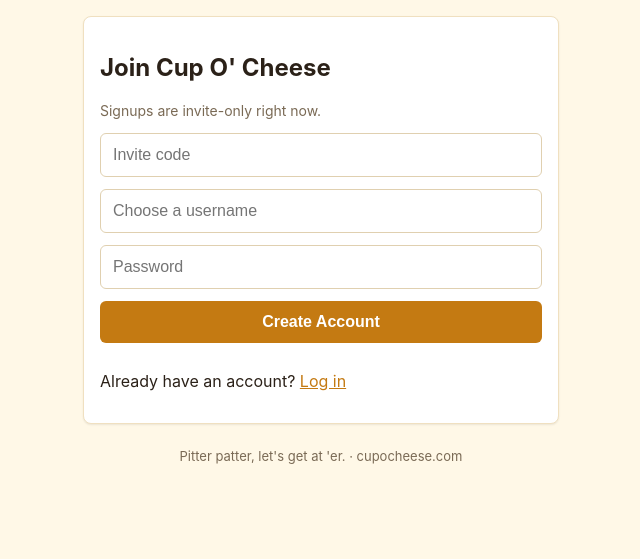
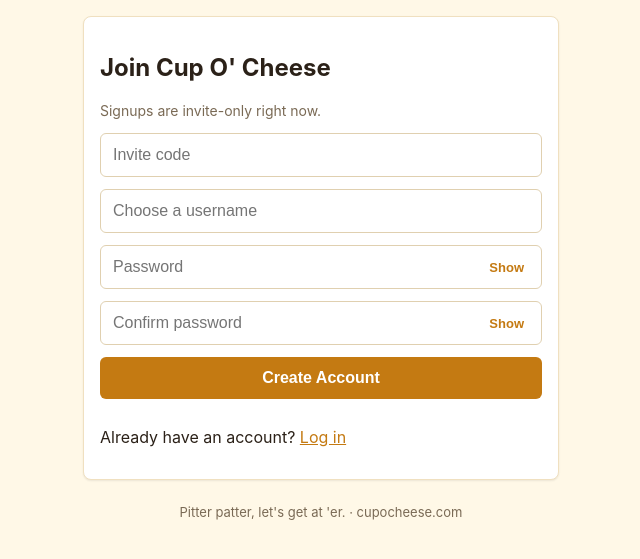
Before and after one commit to jason85alexander-arch/cupocheese, a Flask app: page /register in a window 1280 px wide. Shown: the part 50-609 px from the top of the page, without its empty margins (319-959 px from the left). Run offline with Flask 3, Linux system fonts and the light colour scheme.

Commit message:
Add confirm password and show/hide toggles on register
Require matching password confirmation on register (client + server).
Add Show/Hide toggles on register and login password fields.

```diff
--- a/app.py
+++ b/app.py
@@ -56,12 +56,16 @@ def register():
     if request.method == "POST":
         username = request.form["username"].strip()
         password = request.form["password"]
+        password_confirm = request.form.get("password_confirm", "")
         invite = request.form.get("invite", "").strip()
         if invite != INVITE_CODE:
             flash("Signups are closed. You need an invite.")
             return redirect(url_for("register"))
         if not username or not password:
             flash("Username and password required")
+            return redirect(url_for("register"))
+        if password != password_confirm:
+            flash("Passwords must match")
             return redirect(url_for("register"))
         db = get_db()
         # First account only: if any users exist, block further signups even with the invite
--- a/templates/base.html
+++ b/templates/base.html
@@ -21,6 +21,15 @@
         .nav-links a { margin-left: 12px; }
         .tagline { text-align: center; color: #7a6a55; font-size: 13px; margin-top: 24px; }
         a { color: #c47a12; }
+        .password-field { position: relative; margin-bottom: 12px; }
+        .password-field input { margin-bottom: 0; padding-right: 72px; }
+        .password-field .toggle-password {
+            position: absolute; right: 8px; top: 50%; transform: translateY(-50%);
+            width: auto; margin: 0; padding: 6px 10px; font-size: 13px;
+            background: transparent; color: #c47a12; border: none; font-weight: 600;
+        }
+        .password-field .toggle-password:hover { background: transparent; color: #a8660e; }
+        .field-error { color: #a33; font-size: 14px; margin: -4px 0 12px; }
     </style>
 </head>
 <body>
--- a/templates/register.html
+++ b/templates/register.html
@@ -4,12 +4,61 @@
 <div class="card">
     <h2>Join Cup O' Cheese</h2>
     <p style="color:#7a6a55;font-size:14px;">Signups are invite-only right now.</p>
-    <form method="post">
+    <form method="post" id="register-form">
         <input type="text" name="invite" placeholder="Invite code" required autocomplete="off">
-        <input type="text" name="username" placeholder="Choose a username" required>
-        <input type="password" name="password" placeholder="Password" required>
+        <input type="text" name="username" placeholder="Choose a username" required autocomplete="username">
+        <div class="password-field">
+            <input type="password" name="password" id="password" placeholder="Password" required autocomplete="new-password">
+            <button type="button" class="toggle-password" data-target="password" aria-label="Show password">Show</button>
+        </div>
+        <div class="password-field">
+            <input type="password" name="password_confirm" id="password_confirm" placeholder="Confirm password" required autocomplete="new-password">
+            <button type="button" class="toggle-password" data-target="password_confirm" aria-label="Show password">Show</button>
+        </div>
+        <p id="password-mismatch" class="field-error" hidden>Passwords must match.</p>
         <button type="submit">Create Account</button>
     </form>
     <p>Already have an account? <a href="{{ url_for('login') }}">Log in</a></p>
 </div>
+<script>
+(function () {
+  var form = document.getElementById("register-form");
+  var password = document.getElementById("password");
+  var confirm = document.getElementById("password_confirm");
+  var mismatch = document.getElementById("password-mismatch");
+
+  function passwordsMatch() {
+    return password.value === confirm.value;
+  }
+
+  function updateMismatch() {
+    var bad = confirm.value.length > 0 && !passwordsMatch();
+    mismatch.hidden = !bad;
+    confirm.setCustomValidity(bad ? "Passwords must match." : "");
+  }
+
+  password.addEventListener("input", updateMismatch);
+  confirm.addEventListener("input", updateMismatch);
+
+  form.addEventListener("submit", function (e) {
+    updateMismatch();
+    if (!passwordsMatch()) {
+      e.preventDefault();
+      mismatch.hidden = false;
+      confirm.focus();
+    }
+  });
+
+  document.querySelectorAll(".toggle-password").forEach(function (btn) {
+    btn.addEventListener("click", function () {
+      var input = document.getElementById(btn.getAttribute("data-target"));
+      if (!input) return;
+      var showing = input.type === "text";
+      input.type = showing ? "password" : "text";
+      btn.textContent = showing ? "Show" : "Hide";
+      btn.setAttribute("aria-label", showing ? "Show password" : "Hide password");
+    });
+  });
+})();
+</script>
 {% endblock %}
```
Also changed, not shown: templates/login.html (+19 -2 lines).
